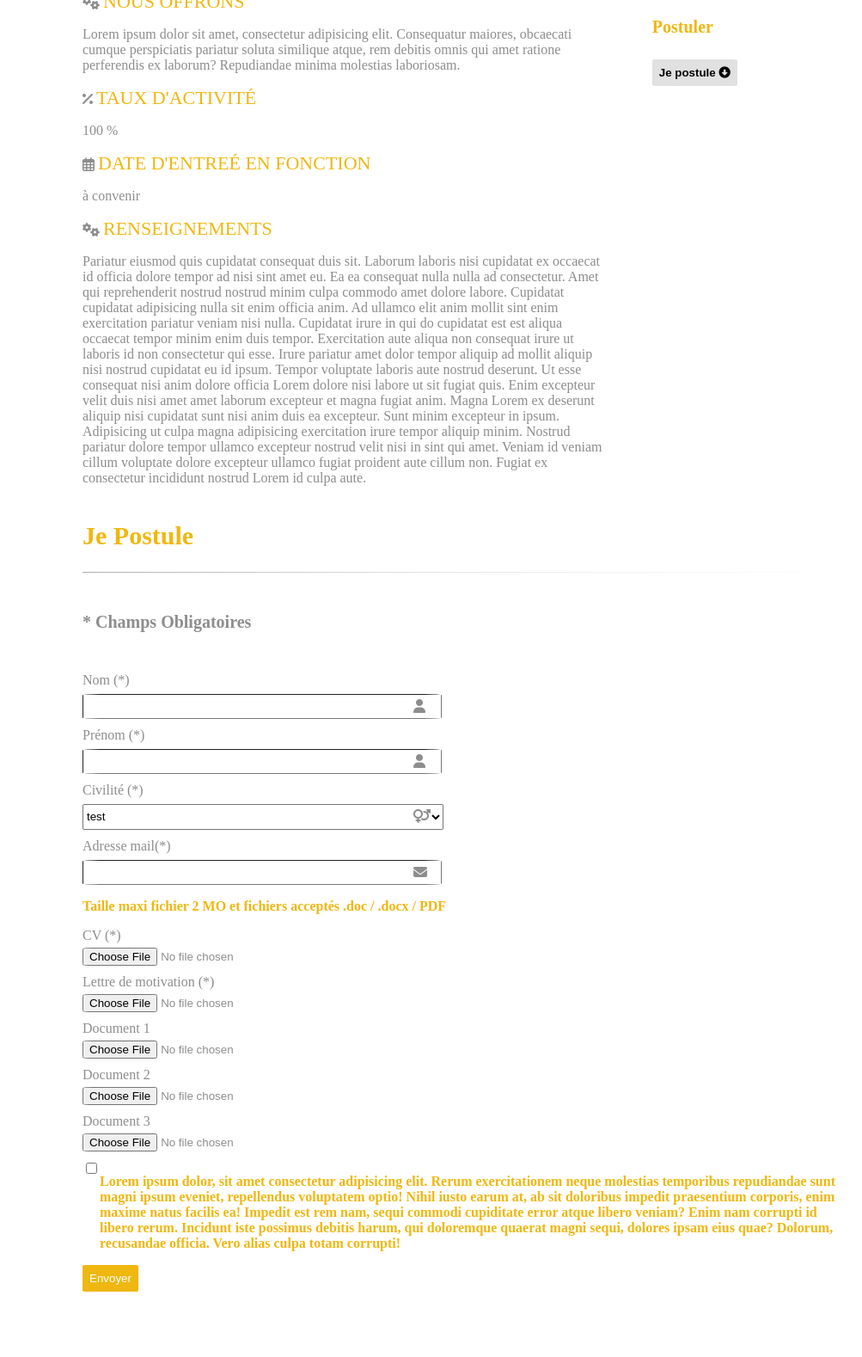
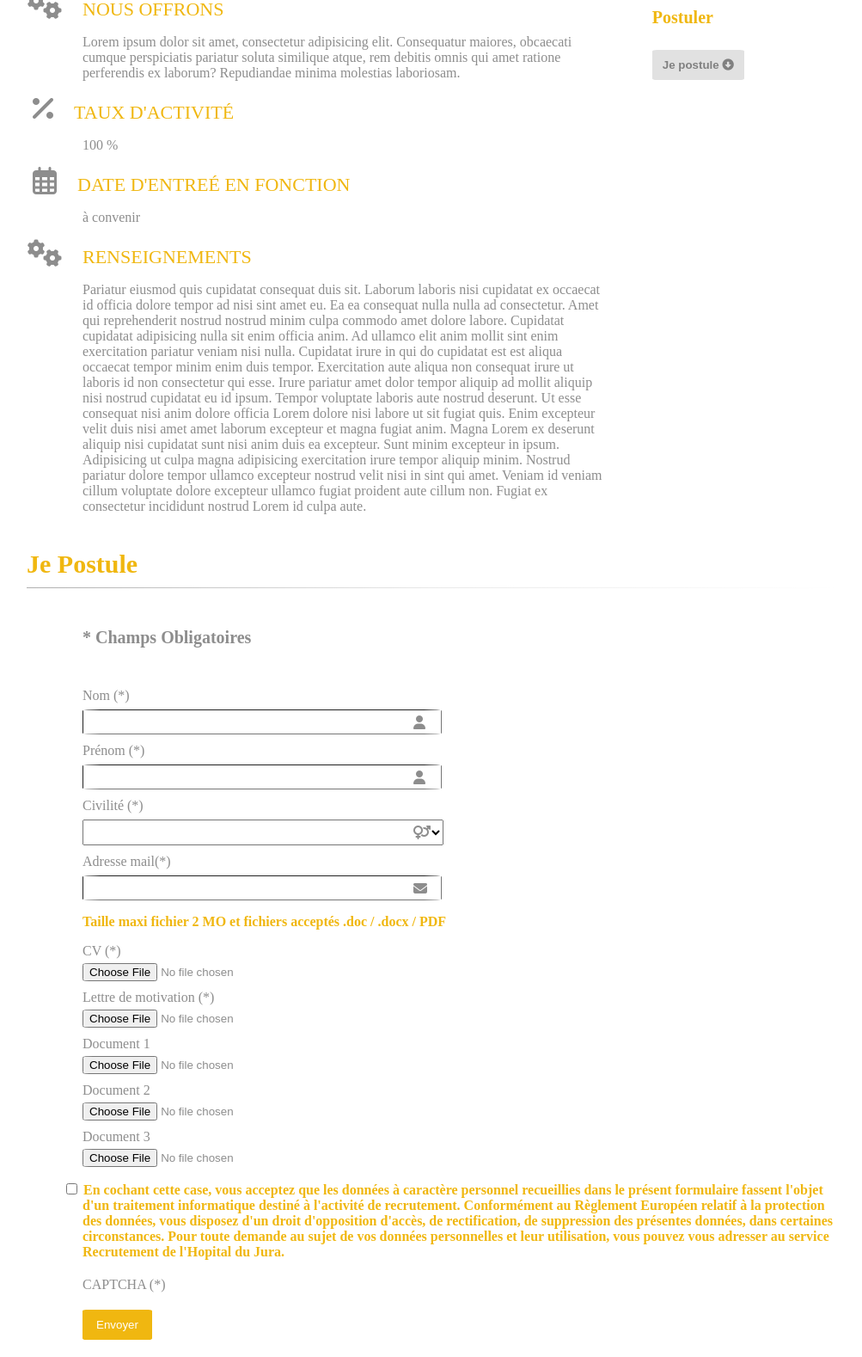
Before and after one commit to steveKac01/Site-statique-reproduction, a plain HTML site: page index.html in a window 1280 px wide. Shown: the part 628-2206 px from the top of the page at 86% size, without its empty margins (104-1107 px from the left). Before the commit the page ends 2130 px from the top, so only its background shows below. Drawn offline with Linux system fonts and the light colour scheme.

Commit message:
help please

```diff
--- a/index.css
+++ b/index.css
@@ -25,6 +25,8 @@ h2, h4, h3{
 }
 h2{
     font-size: 30px;
+    margin-bottom: 10px;
+    margin-left: -65px;
 }
 h4,h6{
     font-size: 20px;
@@ -39,6 +41,7 @@ hr{
     background-image: linear-gradient(to left, rgba(255, 255, 255, 0),rgba(141, 141, 141, 0.2), rgba(141, 141, 141, 0.7));
     border: 0;
     height: 1px;
+    margin-left: -65px;
 }
 .title-hr{
 margin-top: 10px;
@@ -85,7 +88,7 @@ main{
     margin-bottom: 10px;
 }
 .icone-input{
-    position: absolute;top: 8px;left: 385px;
+    position: absolute;top: 9px;left: 385px;
 }
 .txt-input{
     margin-top: 2px;
@@ -110,20 +113,21 @@ label{
     font-weight: bold;
 }
 .cocher{
-    display: flex;
+
 }
 .envoyer{
     background-color:#F0B710 ;
     border: none;
     color: white;
-    padding: 8px;
+    padding: 10px 16px;
+    margin: 0 0 20px 0;
 }
 .button-right{
     font-weight: bold;
     background-color:#E1E1E1;
     border: none;
-    color: black;
-    padding: 8px;
+    color: grey;
+    padding: 10px 12px;
 }
 .button-linkedin, .button-facebook{
     border: none;
@@ -138,5 +142,23 @@ background-color: #0976B4;
 background-color: #3B5998;
 }
 button, input{
-    border-radius: 5%;
+border-radius: 5%;
 }
+
+.captcha{
+    margin: 20px 0 20px 0;
+}
+.big-icone{
+    margin-left: -64px;
+   margin-right: 20px;
+    display: inline;
+}
+.fix-icone{
+    margin-left: -58px;
+   margin-right: 20px;
+    display: inline;
+}
+.fix-checkbox{
+    margin-left: -19px;
+
+}
--- a/index.html
+++ b/index.html
@@ -20,9 +20,16 @@
             <div class="recrutement">
                 <h1>RECRUTEMENT</h1>
                 <hr class="title-hr">
-                <p>Officia culpa est dolor commodo aliqua cillum labore do dolore culpa. Proident duis proident esse qui
-                    nulla eiusmod sit esse proident irure sunt. Enim duis nisi amet pariatur nisi eu magna. Ad est ad
-                    adipisicing aliquip. Officia id duis pariatur mollit dolor. Ipsum nisi aute tempor ullamco minim.</p>
+                <p>Avec près de 1800 collaboratrices et
+                    collaborateurs, l’Hôpital du Jura est le plus grand employeur du Canton
+                    du Jura. Notre institution se caractérise notamment par une large
+                    variété de fonctions (plus de 100) réparties dans 4 départements
+                    (Médical, Soins, Finances & Logistique et RH). Dès lors, notre défi est
+                    de trouver les personnes les plus qualifiées répondant aux exigences de
+                    chaque poste. Pour y parvenir, nous mettons au concours toutes nos
+                    places vacantes, que vous retrouvez dans la liste ci-dessous. Si vous
+                    correspondez à l’un des profils, n’hésitez pas à nous envoyer votre
+                    candidature.</p>
             </div>
         </div>
     </header>
@@ -32,36 +39,46 @@
         <hr>
         <main>
             <div class="left-main">
-                <i class="far fa-gem"></i>
+               <div>
+               <div class="big-icone">
+                <i class="far fa-gem fa-2x"></i>
+             </div>
+
                 <h3> VOTRE MISSION</h3>
                 <p>Lorem ipsum dolor sit amet, consectetur adipisicing elit. Consequatur maiores, obcaecati cumque
                     perspiciatis pariatur soluta similique atque, rem debitis omnis qui amet ratione perferendis ex
                     laborum?
                     Repudiandae minima molestias laboriosam.</p>
-
-                <i class="fas fa-cogs"></i>
+                </div>
+                <div class="big-icone">
+                <i class="fas fa-cogs fa-2x"></i>
+                </div>
                 <h3> NOUS DEMANDONS</h3>
                 <p>Lorem ipsum dolor sit amet, consectetur adipisicing elit. Consequatur maiores, obcaecati cumque
                     perspiciatis pariatur soluta similique atque, rem debitis omnis qui amet ratione perferendis ex
                     laborum?
                     Repudiandae minima molestias laboriosam.</p>
-
-                <i class="fas fa-cogs"></i>
+                    <div class="big-icone">
+                <i class="fas fa-cogs fa-2x" ></i>
+                </div>
                 <h3> NOUS OFFRONS</h3>
                 <p>Lorem ipsum dolor sit amet, consectetur adipisicing elit. Consequatur maiores, obcaecati cumque
                     perspiciatis pariatur soluta similique atque, rem debitis omnis qui amet ratione perferendis ex
                     laborum?
                     Repudiandae minima molestias laboriosam.</p>
-
-                <i class="fas fa-percent"></i>
+                    <div class="fix-icone">
+                <i class="fas fa-percent fa-2x"></i>
+                </div>
                 <h3> TAUX D'ACTIVITÉ</h3>
                 <p>100 %</p>
-
-                <i class="far fa-calendar-alt"></i>
+                <div class="fix-icone">
+                <i class="far fa-calendar-alt fa-2x"></i>
+                </div>
                 <h3> DATE D'ENTREÉ EN FONCTION</h3>
                 <p>à convenir</p>
-
-                <i class="fas fa-cogs"></i>
+                <div class="big-icone">
+                <i class="fas fa-cogs fa-2x"></i>
+                </div>
                 <h3> RENSEIGNEMENTS</h3>
                 <p>Pariatur eiusmod quis cupidatat consequat duis sit. Laborum laboris nisi cupidatat ex occaecat id
                     officia
@@ -136,19 +153,16 @@
 
                 <div class="div-form">
                     <label for="">Civilité (*)</label>
-                    <div class="relatif"><select class="select-input"><option value="Value1">test</option>
+                    <div class="relatif"><select class="select-input"><option value="Value1"></option>
                         <option value="Value2">test2</option>
                         <option value="Value3">test3</option>
                     </select> <i class="fas fa-venus-mars icone-input"></i></div>
-
                 </div>
 
                 <div class="div-form">
                     <label for="">Adresse mail(*)</label>
                     <div class="relatif"><input type="email"  placeholder="" class="txt-input"><i class="fas fa-envelope icone-input"></i></div>
-
                 </div>
-
 
                 <div class="taille-fichier">
                     <p>Taille maxi fichier 2 MO et fichiers acceptés .doc / .docx / PDF</p>
@@ -172,21 +186,24 @@
                 </div>
                 <div class="div-form">
                     <label for="">Document 3</label>
-                    <input type="file">
+                    <input type="file" value="Parcourir...">
                 </div>
                 <div class="cocher">
 
-                    <div><input type="checkbox" value=""> </div>
+                    <div></div>
                     <div>
-                        <p>Lorem ipsum dolor, sit amet consectetur adipisicing elit. Rerum exercitationem neque
-                            molestias temporibus repudiandae sunt magni ipsum eveniet, repellendus voluptatem optio!
-                            Nihil iusto earum at, ab sit doloribus impedit praesentium corporis, enim maxime natus
-                            facilis ea! Impedit est rem nam, sequi commodi cupiditate error atque libero veniam? Enim
-                            nam corrupti id libero rerum. Incidunt iste possimus debitis harum, qui doloremque quaerat
-                            magni sequi, dolores ipsam eius quae? Dolorum, recusandae officia. Vero alias culpa totam
-                            corrupti!</p>
+                        <div></div>
+                        <p ><input type="checkbox" value="" class="fix-checkbox">  En cochant cette case, vous acceptez que les données à caractère
+                            personnel recueillies dans le présent formulaire fassent l'objet d'un
+                            traitement informatique destiné à l'activité de recrutement.
+                            Conformément au Règlement Européen relatif à la protection des données,
+                            vous disposez d'un droit d'opposition d'accès, de rectification, de
+                            suppression des présentes données, dans certaines circonstances. Pour
+                            toute demande au sujet de vos données personnelles et leur utilisation,
+                            vous pouvez vous adresser au service Recrutement de l'Hopital du Jura.</p>
                     </div>
                 </div>
+                <div class="captcha">CAPTCHA (*)</div>
                 <button class="envoyer">Envoyer</button>
             </form>
 
```
